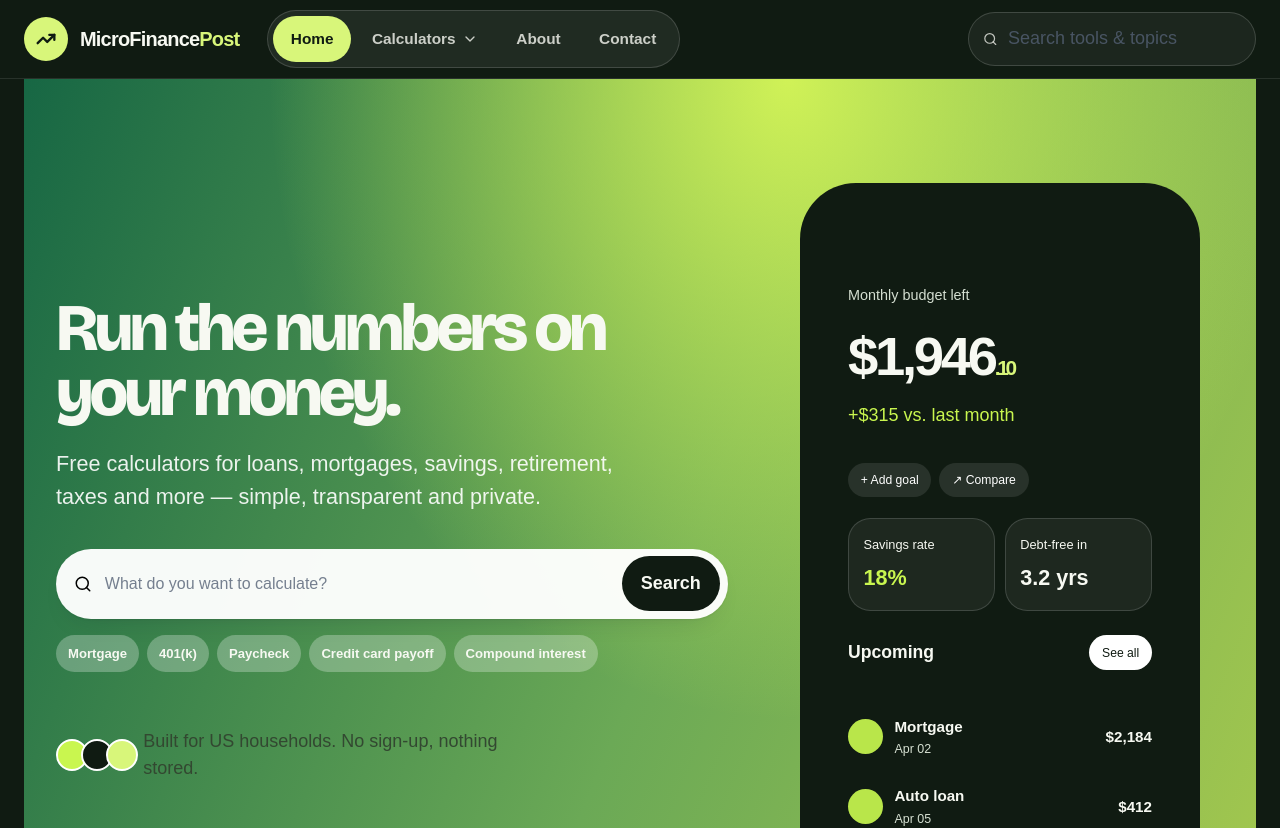
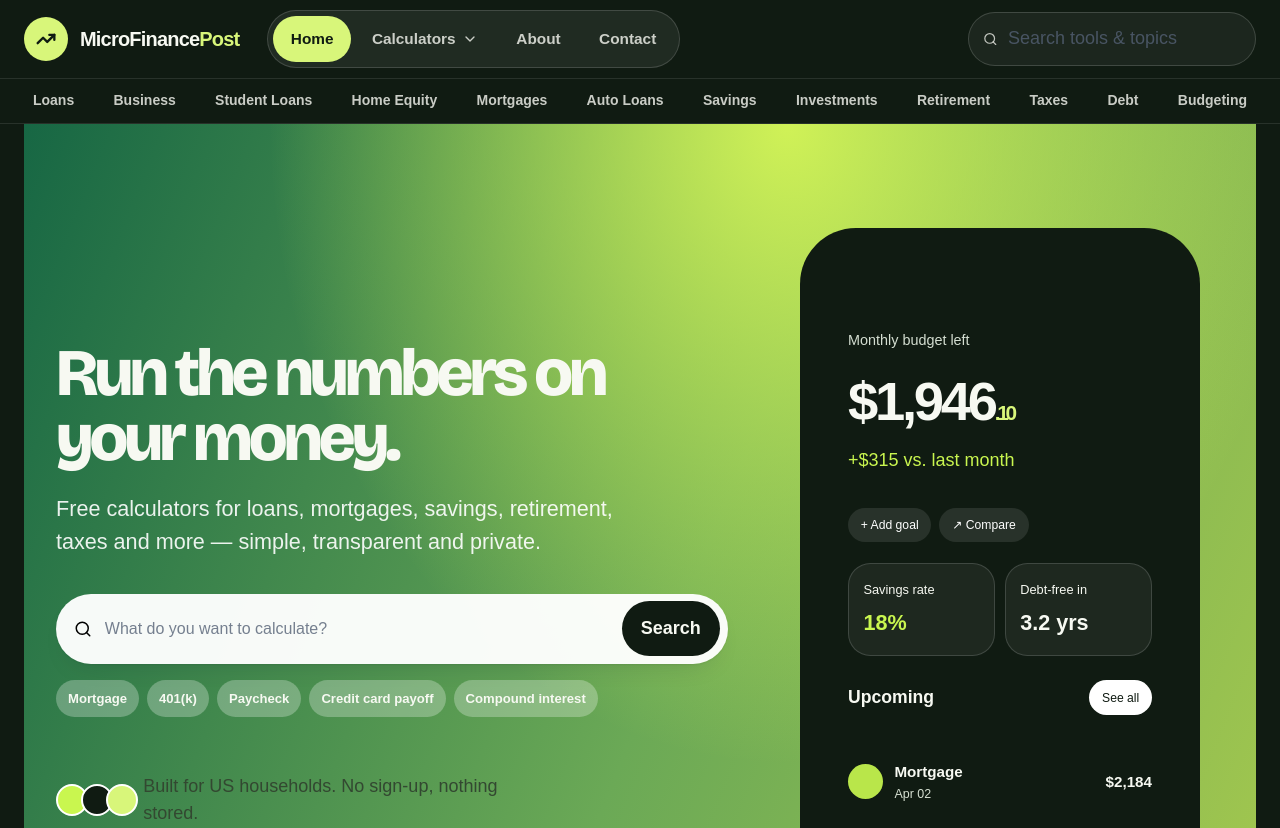
Before and after one commit to DavidOdoi/microcal, a Next.js app: page / in a window 1280 px wide. Shown: the top 828 px of the page. Built offline with nearby package versions, Linux system fonts and the light colour scheme.

Commit message:
Add responsive category navigation

```diff
--- a/app/globals.css
+++ b/app/globals.css
@@ -105,6 +105,16 @@ img {
   color: var(--ink-foreground);
 }
 
+.desktop-category-nav {
+  display: none;
+  border-top: 1px solid rgba(255, 255, 255, 0.1);
+}
+
+.category-nav-links {
+  display: grid;
+  gap: 0.5rem;
+}
+
 .nav-dropdown {
   border: none;
   background: transparent;
@@ -260,6 +270,8 @@ img {
 .mobile-menu {
   border-top: 1px solid rgba(255, 255, 255, 0.08);
   background: var(--card);
+  max-height: calc(100dvh - 78px);
+  overflow-y: auto;
 }
 
 .mobile-menu-inner {
@@ -290,6 +302,28 @@ img {
   background: var(--muted);
   color: var(--foreground);
   font-weight: 600;
+}
+
+.mobile-category-nav p {
+  margin: 0 0 0.5rem;
+  font-weight: 700;
+}
+
+.mobile-category-nav .category-nav-links {
+  grid-template-columns: repeat(2, minmax(0, 1fr));
+}
+
+.mobile-category-nav .nav-link {
+  background: var(--muted);
+  color: var(--foreground);
+  border-radius: 0.8rem;
+  min-height: 44px;
+  padding: 0.5rem 0.8rem;
+}
+
+.mobile-category-nav .nav-link:is(:hover, .nav-link-active) {
+  background: var(--accent);
+  color: var(--accent-foreground);
 }
 
 .hero-shell {
@@ -1116,7 +1150,7 @@ body { background: var(--background); }
 .desktop-nav { margin-left: .25rem; gap: .2rem; padding: .3rem; background: rgba(255,255,255,.07); }
 .nav-link { padding: .65rem 1.1rem; color: rgba(247,249,242,.8); }
 .nav-link:hover, .nav-link-active { background: #d8f67a; color: #101b12; }
-.mega-menu { position: fixed; top: 78px; left: 0; right: 0; max-height: calc(100vh - 78px); overflow-y: auto; background: #fff; border-radius: 0; }
+.mega-menu { position: fixed; top: 100%; left: 0; right: 0; max-height: calc(100dvh - 123px); overflow-y: auto; background: #fff; border-radius: 0; }
 .mega-menu-inner { padding: 2rem 0 1rem; }
 .mega-grid { row-gap: 2rem; }
 .mega-title { color: #172319; }
@@ -1474,3 +1508,25 @@ body > main :is(p, li) { font-size: 1.125rem; line-height: 1.8; }
 .legal-contents { margin: 2rem 0; padding: 1.25rem; border: 1px solid #dce5df; border-radius: 12px; }
 .legal-contents ul { list-style: disc; padding-left: 1.25rem; }
 .legal-contents li + li { margin-top: .5rem; }
+
+@media (min-width: 1024px) {
+  html { scroll-padding-top: 45px; }
+
+  .mobile-menu { display: none; }
+  .desktop-category-nav { display: block; }
+
+  .desktop-category-nav .category-nav-links {
+    display: flex;
+    justify-content: space-between;
+    align-items: center;
+    gap: 0;
+    min-height: 44px;
+    overflow-x: auto;
+  }
+
+  .desktop-category-nav .nav-link {
+    padding: 0.4rem clamp(0.35rem, 0.7vw, 1rem);
+    font-size: 0.875rem;
+    white-space: nowrap;
+  }
+}
--- a/app/sitemap.ts
+++ b/app/sitemap.ts
@@ -3,6 +3,7 @@ import { categories, calculators } from '@/lib/site-data';
 import { financialPages } from '@/lib/financial-pages';
 import { batchTwoPages } from '@/lib/batch-two-pages';
 import { batchFourPages } from '@/lib/batch-four-pages';
+import { categoryArticlePath, categoryArticles } from '@/lib/category-articles';
 
 export default function sitemap(): MetadataRoute.Sitemap {
   const root = 'https://microfinancepost.com';
@@ -14,6 +15,7 @@ export default function sitemap(): MetadataRoute.Sitemap {
     { url: `${root}/contact/`, changeFrequency: 'yearly', priority: 0.3 },
     { url: `${root}/calculators/`, changeFrequency: 'monthly', priority: 0.8 },
     ...categories.map((category) => ({ url: `${root}/${category.slug}/`, changeFrequency: 'monthly' as const, priority: 0.7 })),
+    ...categoryArticles.map((article) => ({ url: `${root}${categoryArticlePath(article)}` })),
     ...calculators.filter((calculator) => calculator.status === 'live').map((calculator) => ({
       url: `${root}/${calculator.slug in financialPages || calculator.slug in batchTwoPages || calculator.slug in batchFourPages ? `${calculator.category}/${calculator.slug}` : `calculators/${calculator.slug}`}/`,
       changeFrequency: 'monthly' as const,
--- a/components/site/SiteHeader.tsx
+++ b/components/site/SiteHeader.tsx
@@ -16,6 +16,21 @@ export function SiteHeader() {
   const [q, setQ] = useState('');
 
   const onCalculators = pathname?.startsWith('/calculators') ?? false;
+  const currentCategory = pathname?.split('/')[1];
+  const categoryLinks = categories.map(({ slug, name }) => (
+    <Link
+      key={slug}
+      href={`/${slug}/`}
+      className={`nav-link ${currentCategory === slug ? 'nav-link-active' : ''}`}
+      aria-current={pathname === `/${slug}/` || pathname === `/${slug}` ? 'page' : undefined}
+      onClick={() => {
+        setOpen(false);
+        setMega(false);
+      }}
+    >
+      {name}
+    </Link>
+  ));
 
   useEffect(() => {
     const handleKeyDown = (event: KeyboardEvent) => {
@@ -125,10 +140,20 @@ export function SiteHeader() {
           />
         </form>
 
-        <button type="button" className="mobile-menu-button" aria-label="Toggle menu" onClick={() => setOpen((value) => !value)}>
+        <button
+          type="button"
+          className="mobile-menu-button"
+          aria-label="Toggle menu"
+          aria-expanded={open}
+          onClick={() => setOpen((value) => !value)}
+        >
           {open ? <X size={18} /> : <Menu size={18} />}
         </button>
       </div>
+
+      <nav className="desktop-category-nav" aria-label="Categories">
+        <div className="container-site category-nav-links">{categoryLinks}</div>
+      </nav>
 
       {open ? (
         <div className="mobile-menu">
@@ -144,6 +169,11 @@ export function SiteHeader() {
               <Link href="/contact" onClick={() => setOpen(false)}>Contact</Link>
               <Link href="/calculators" onClick={() => setOpen(false)}>All calculators</Link>
             </div>
+
+            <nav className="mobile-category-nav" aria-label="Categories">
+              <p>Categories</p>
+              <div className="category-nav-links">{categoryLinks}</div>
+            </nav>
           </div>
         </div>
       ) : null}
```
Also changed, not shown: app/[category]/[slug]/page.tsx (+36 -5 lines), app/[category]/page.tsx (+17 -0 lines), lib/category-articles.ts (added, +23 -0 lines), 1 other file (tests, documents, lock files or other folders).
